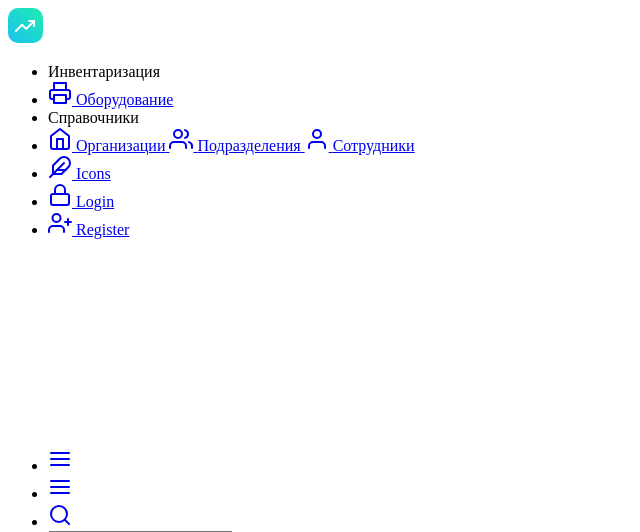
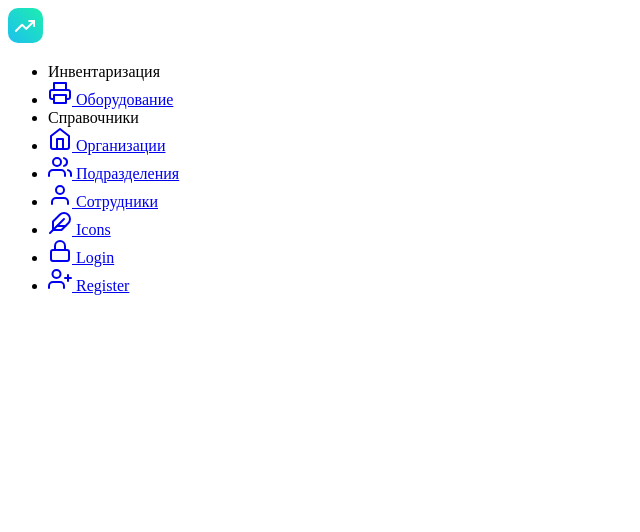
Before and after one commit to wai81/grca_inventori, a Django app: template directory/templates/directory/employee_form.html in a window 1280 px wide. Shown: the top 532 px of the page, without its empty margins (0-640 px from the left). Run offline with Django 5.2, Linux system fonts and the light colour scheme; the template is opened without the code that fills it, so the values that code supplies are empty; parts of the project's set-up code (start-up, migrations or seed data) failed here and were passed over; some libraries are stand-ins or nearby versions.

Commit message:
Update sidebar.html

```diff
--- a/templates/includes/sidebar.html
+++ b/templates/includes/sidebar.html
@@ -48,10 +48,14 @@
                         <span class="pc-micon"><i data-feather="home"></i></span>
                         <span class="pc-mtext">Организации</span>
                     </a>
+                </li>
+                <li class="pc-item">
                     <a href="{% url "directory:department_list" %}" class="pc-link">
                         <span class="pc-micon"><i data-feather="users"></i></span>
                         <span class="pc-mtext">Подразделения</span>
                     </a>
+                </li>
+                <li class="pc-item">
                     <a href="{% url "directory:employee_list" %}" class="pc-link">
                         <span class="pc-micon"><i data-feather="user"></i></span>
                         <span class="pc-mtext">Сотрудники</span>
```
Lines whose indentation alone changed are shown as unchanged.
